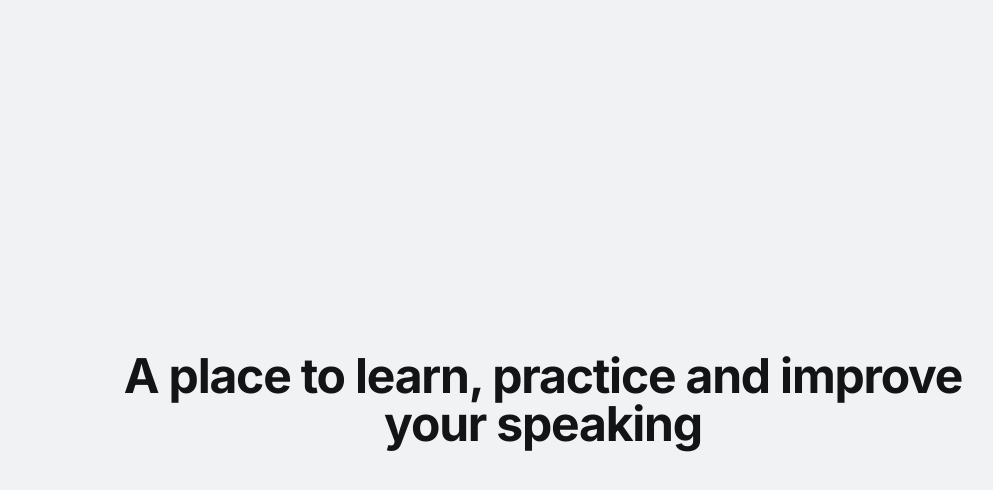
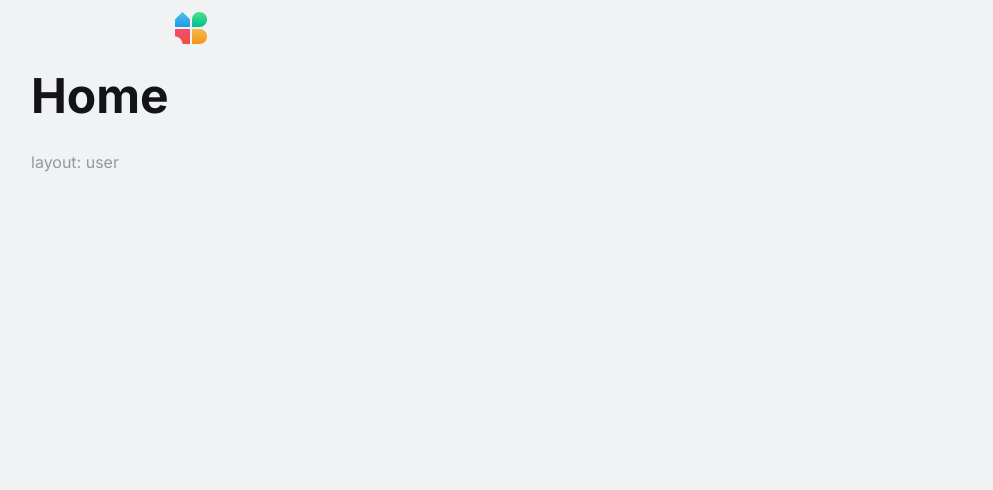
Before and after one commit to r-sp/kampungbahasa, a Next.js app in the folder web/: page / in a window 1280 px wide. Shown: the top 490 px of the page, without its empty margins (97-1090 px from the left). Built offline with nearby package versions, Linux system fonts and the light colour scheme.

Commit message:
add page on each group context

```diff
--- /dev/null
+++ b/web/app/(auth)/login/page.tsx
@@ -0,0 +1,3 @@
+export default function LoginPage() {
+  return <h1 className="text-4xl font-bold sm:text-5xl">Login</h1>;
+}
--- /dev/null
+++ b/web/app/(auth)/logout/page.tsx
@@ -0,0 +1,3 @@
+export default function LogoutPage() {
+  return <h1 className="text-4xl font-bold sm:text-5xl">Logout</h1>;
+}
--- /dev/null
+++ b/web/app/(provider)/dashboard/page.tsx
@@ -0,0 +1,3 @@
+export default function DashboardPage() {
+  return <h1 className="text-4xl font-bold sm:text-5xl">Dashboard</h1>;
+}
--- /dev/null
+++ b/web/app/(user)/account/page.tsx
@@ -0,0 +1,3 @@
+export default function AccountPage() {
+  return <h1 className="text-4xl font-bold sm:text-5xl">Account</h1>;
+}
--- /dev/null
+++ b/web/app/(user)/account/settings/page.tsx
@@ -0,0 +1,12 @@
+import { ThemeSwitcher } from "~/components/client";
+
+export default function AccountSettingsPage() {
+  return (
+    <>
+      <h1 className="text-4xl font-bold sm:text-5xl">Settings</h1>
+      <div className="mt-8">
+        <ThemeSwitcher />
+      </div>
+    </>
+  );
+}
--- /dev/null
+++ b/web/app/(user)/activity/page.tsx
@@ -0,0 +1,3 @@
+export default function ActivityPage() {
+  return <h1 className="text-4xl font-bold sm:text-5xl">Activity</h1>;
+}
--- /dev/null
+++ b/web/app/(user)/course/page.tsx
@@ -0,0 +1,3 @@
+export default function CoursePage() {
+  return <h1 className="text-4xl font-bold sm:text-5xl">Course</h1>;
+}
--- /dev/null
+++ b/web/app/(user)/page.tsx
@@ -0,0 +1,3 @@
+export default function HomePage() {
+  return <h1 className="text-4xl font-bold sm:text-5xl">Home</h1>;
+}
--- /dev/null
+++ b/web/app/(user)/search/page.tsx
@@ -0,0 +1,3 @@
+export default function SearchPage() {
+  return <h1 className="text-4xl font-bold sm:text-5xl">Search</h1>;
+}
--- a/web/app/page.tsx
+++ /dev/null
@@ -1,11 +0,0 @@
-export default function Homepage() {
-  return (
-    <div role="none">
-      <article className="mx-auto flex min-h-svh max-w-screen-lg flex-col items-center justify-center p-4">
-        <h1 className="text-center text-4xl font-bold tracking-tight text-slate-900 md:text-5xl">
-          A place to learn, practice and improve your speaking
-        </h1>
-      </article>
-    </div>
-  );
-}
```
